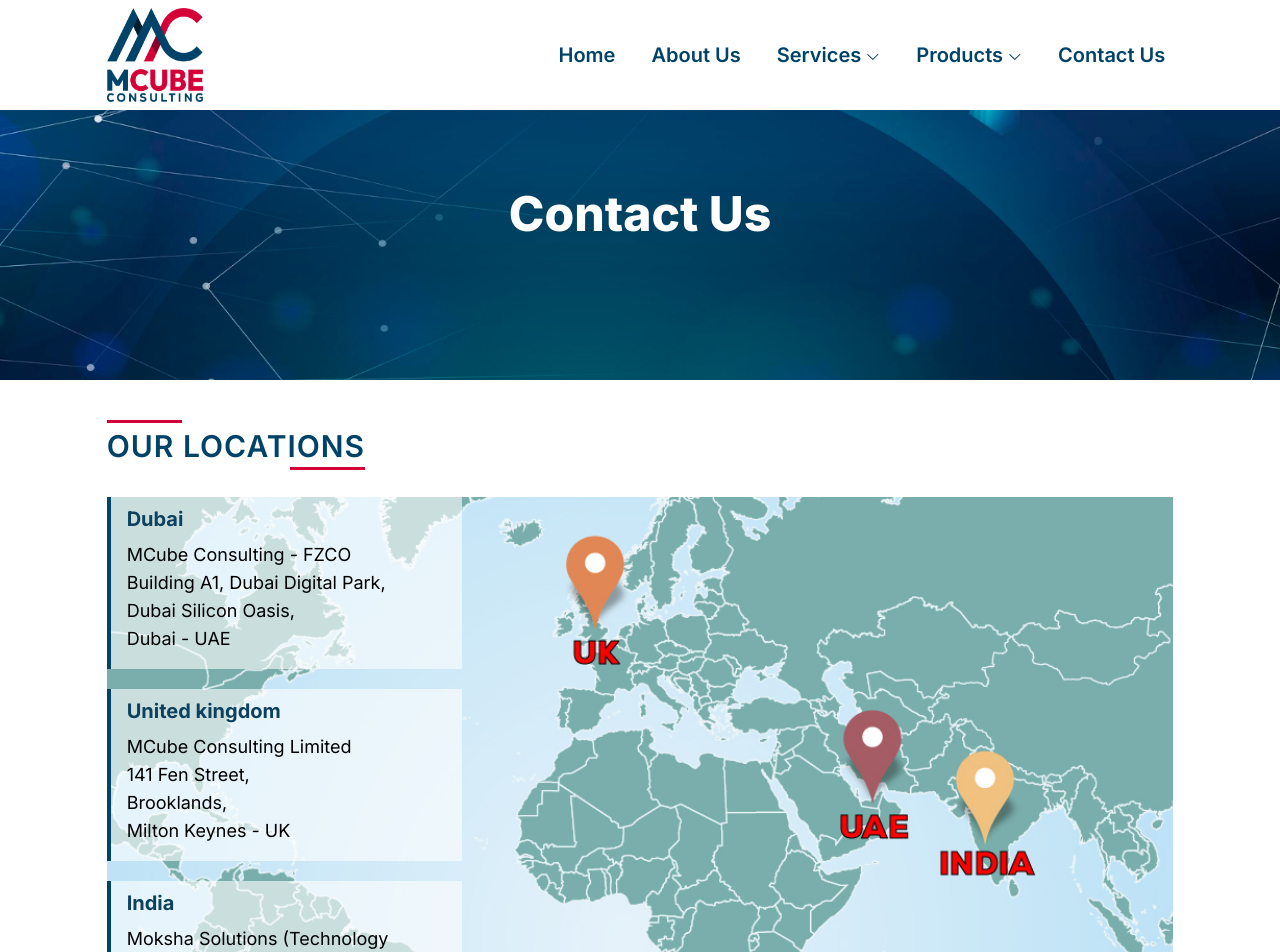
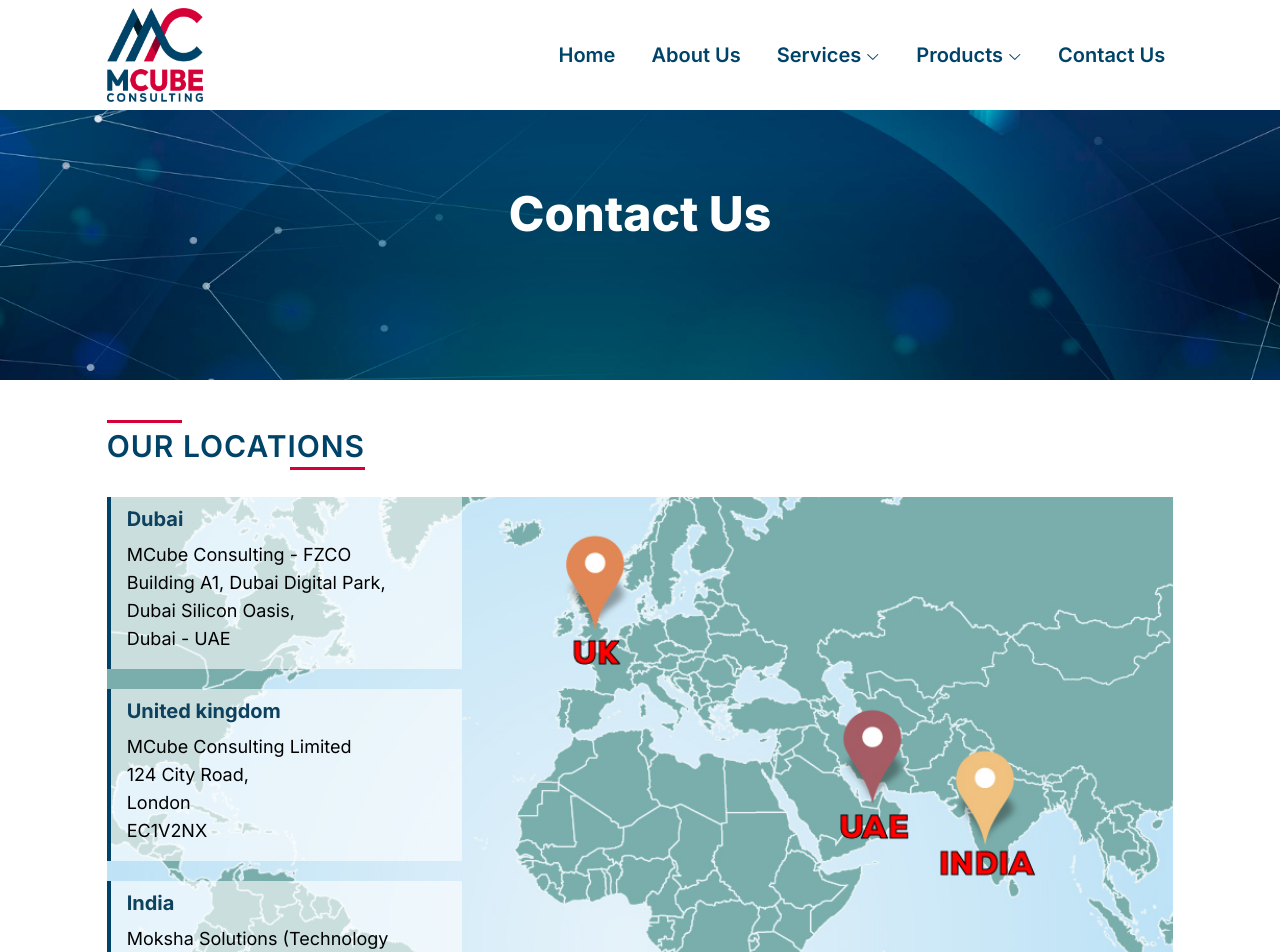
Before and after one commit to ShaikhAnsarAhmed/mcube, a Next.js app: page /contact-us in a window 1280 px wide. Shown: the top 952 px of the page. Built offline with nearby package versions, Linux system fonts and the light colour scheme.

Commit message:
Update contact-us.jsx

```diff
--- a/src/components/contact-us.jsx
+++ b/src/components/contact-us.jsx
@@ -78,10 +78,10 @@
                       United kingdom
                     </h3>
                     <p className="py-2 text-lg font-normal">
-                      MCube Consulting Limited
-                      <br /> 141 Fen Street, <br />
-                      Brooklands, <br />
-                      Milton Keynes - UK
+                      MCube Consulting Limited<br />
+                     124 City Road, <br />
+London<br />
+EC1V2NX<br />
                     </p>
                   </div>
                   <div className="bg-white/60 pl-4 w-full py-2 border-l-4 border-secondary my-0 ">
```
